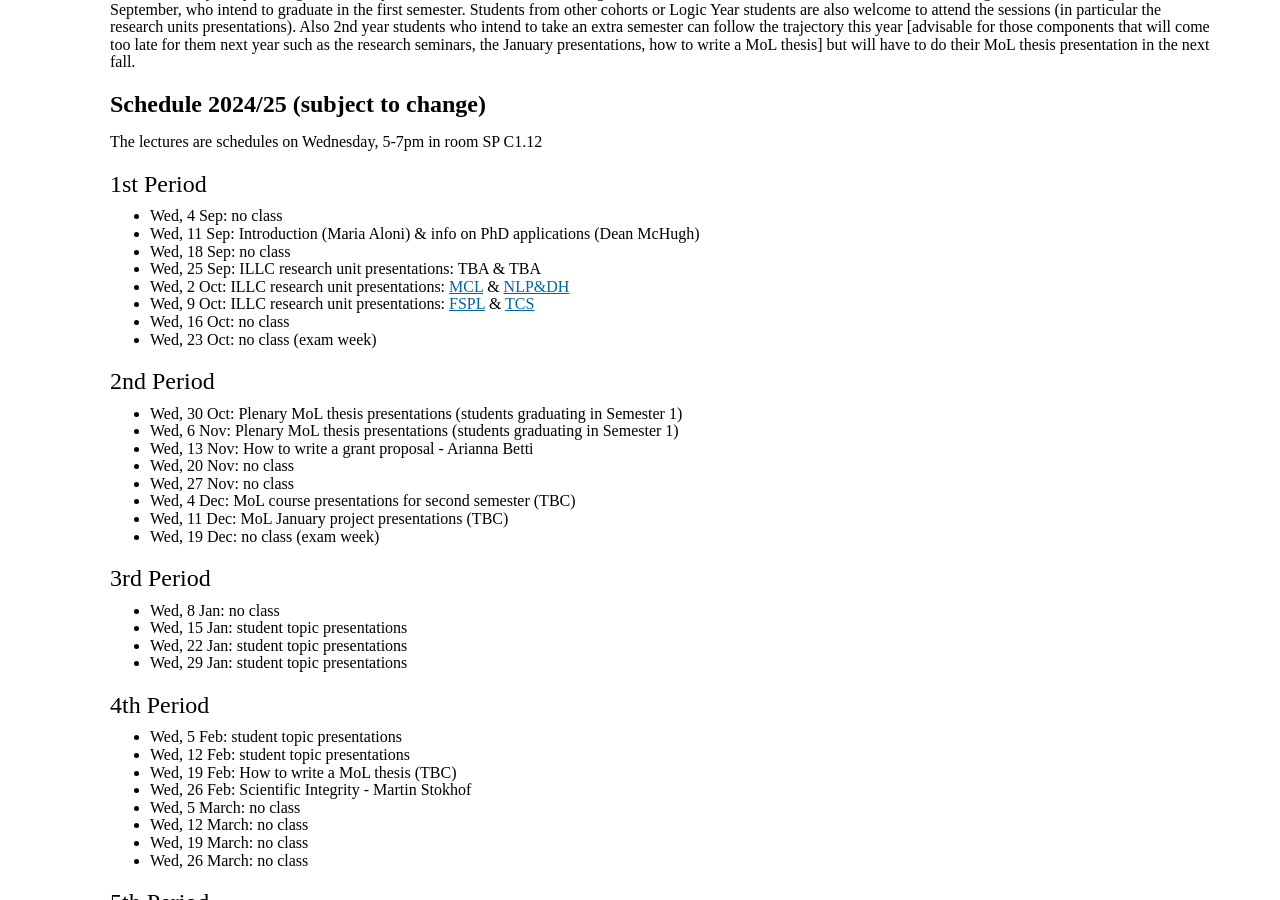
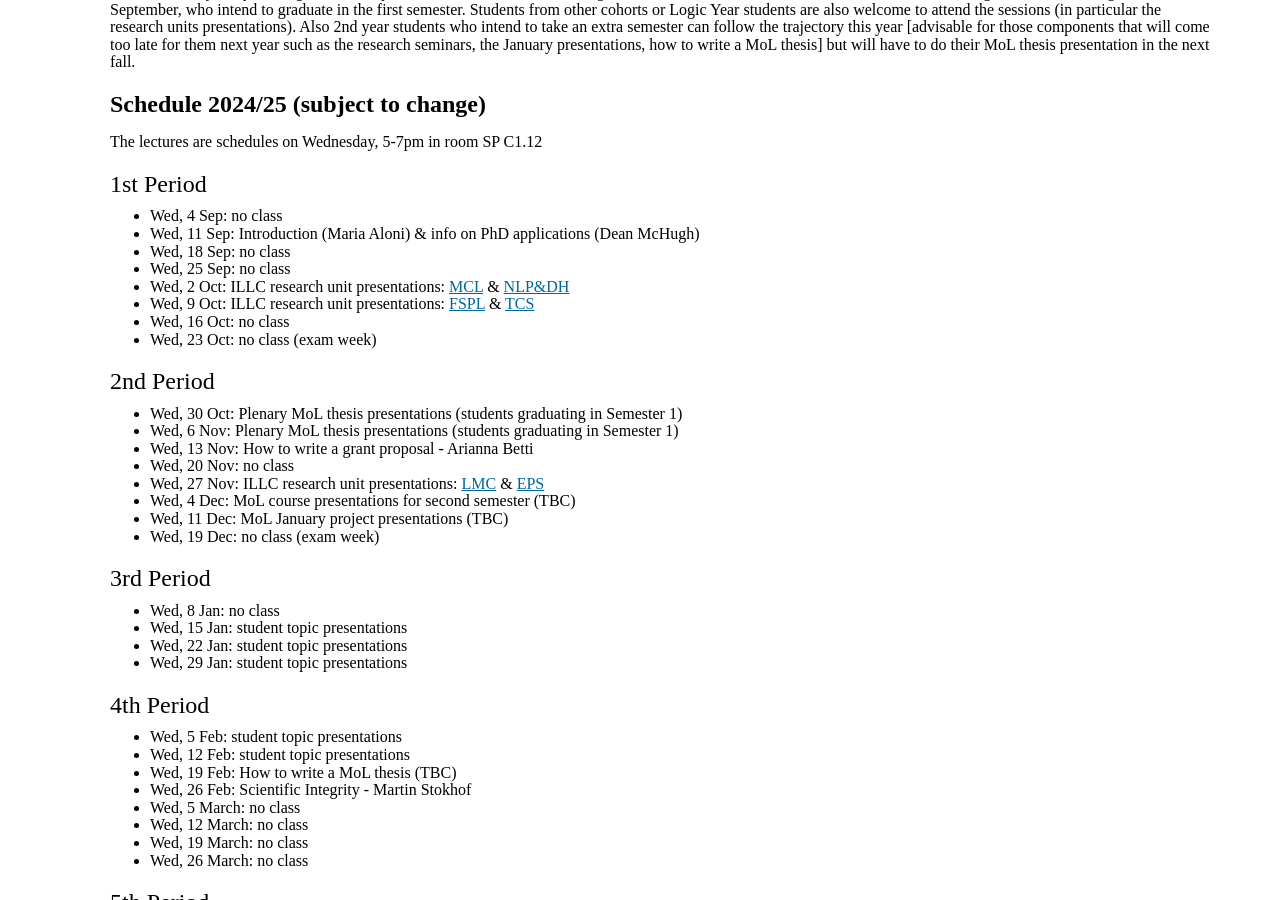
Before and after one commit to rednaw/site, a Jekyll site: the page built from content/GraduationTrajectory.md, in a window 1280 px wide and 900 px high, scrolled down 503 px. Built offline with Jekyll 4.4.1, drawn with Linux system fonts in a browser that asks for light colours; some web fonts are replaced.

Commit message:
Update GraduationTrajectory.md

```diff
--- a/content/GraduationTrajectory.md
+++ b/content/GraduationTrajectory.md
@@ -31,7 +31,7 @@ The lectures are schedules on Wednesday, 5-7pm in room SP C1.12
 * Wed, 4 Sep: no class
 * Wed, 11 Sep: Introduction (Maria Aloni) & info on PhD applications (Dean McHugh)
 * Wed, 18 Sep: no class
-* Wed, 25 Sep: ILLC research unit presentations: TBA & TBA
+* Wed, 25 Sep: no class
 * Wed, 2 Oct:  ILLC research unit presentations: [MCL](https://www.illc.uva.nl/Research/Organisation/Research-Units/MCL) & [NLP&DH](https://www.illc.uva.nl/Research/Organisation/Research-Units/NLPDH)
 * Wed, 9 Oct:  ILLC research unit presentations:  [FSPL](https://www.illc.uva.nl/Research/Organisation/Research-Units/FSPL/) & [TCS](https://www.illc.uva.nl/Research/Organisation/Research-Units/TCS)
 * Wed, 16 Oct: no class
@@ -42,7 +42,7 @@ The lectures are schedules on Wednesday, 5-7pm in room SP C1.12
 * Wed, 6 Nov:  Plenary MoL thesis presentations (students graduating in Semester 1)
 * Wed, 13 Nov:  How to write a grant proposal - Arianna Betti
 * Wed, 20 Nov:  no class
-* Wed, 27 Nov:  no class
+* Wed, 27 Nov:  ILLC research unit presentations: [LMC](https://www.illc.uva.nl/Research/Organisation/Research-Units/LMC)   & [EPS](https://www.illc.uva.nl/Research/Organisation/Research-Units/EPS)
 * Wed, 4 Dec:   MoL  course presentations for second semester  (TBC)
 * Wed, 11 Dec:  MoL January project presentations (TBC)
 * Wed, 19 Dec: no class (exam week)
```
